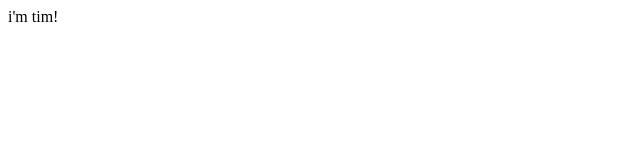
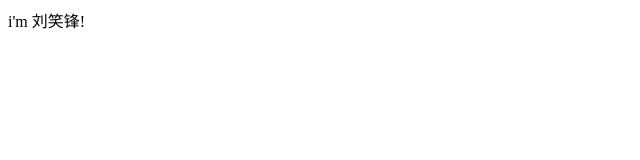
Before and after one commit to timshaw9791/timshaw9791.github.io-3, a plain HTML site: page index.html in a window 1280 px wide. Shown: the full height of the page, 0-640 px from the left. Drawn offline with Linux system fonts and the light colour scheme.

Commit message:
just for fun

```diff
--- a/index.html
+++ b/index.html
@@ -1,5 +1,5 @@
 <html>
 <body>
-i'm tim!
+i'm 刘笑锋!
 </body>
 </html>
```
